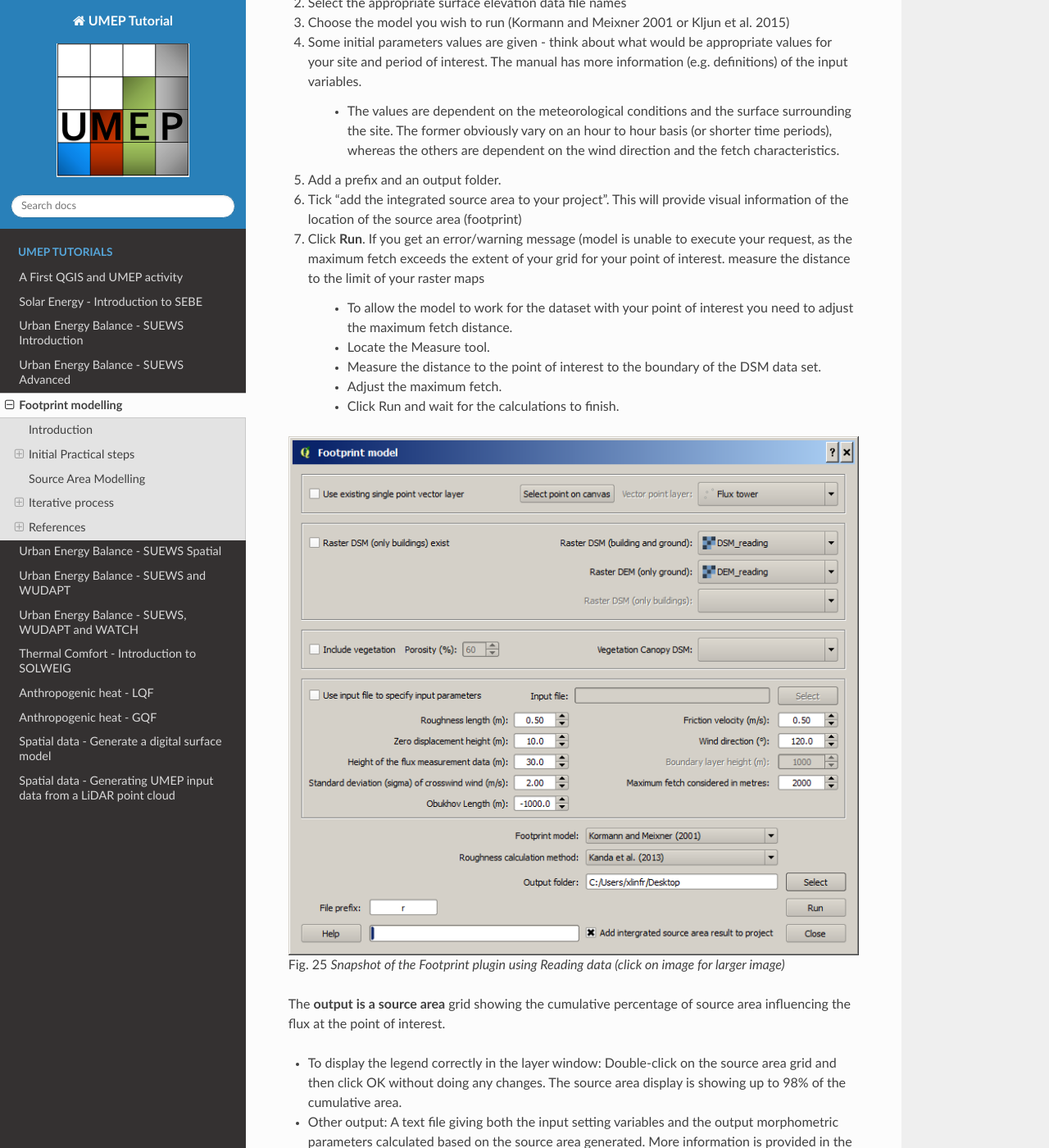
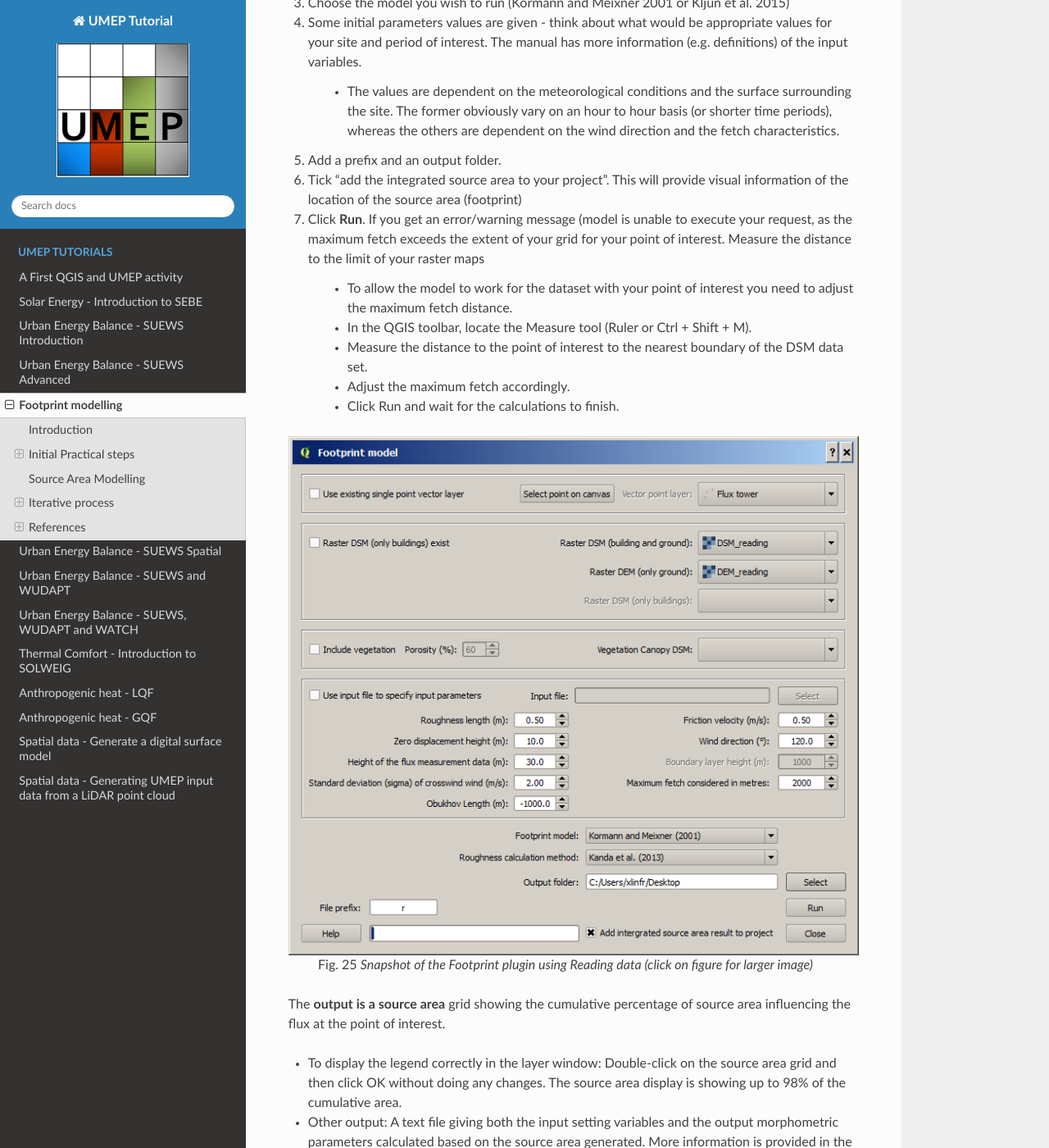
Before and after one commit to Urban-Meteorology-Reading/Tutorials, a Sphinx documentation site: the page built from docs/source/Tutorials/Footprint.rst, in a window 1280 px wide and 1400 px high, scrolled down 3095 px. Shown: the whole window at 82% size. Built offline with Sphinx 7.4.7 and the Read the Docs theme 2.0.0, drawn with Linux system fonts in a browser that asks for light colours; some of the changed text lies outside the part shown.

Commit message:
Update Footprint.rst
Minor adjustments

```diff
--- a/docs/source/Tutorials/Footprint.rst
+++ b/docs/source/Tutorials/Footprint.rst
@@ -23,8 +23,9 @@ et al. (2015) requires the boundary layer height.
 .. figure:: /images/Footprint_ReadingSourceArea.png
    :alt:  Example result
    :width: 100%
+   :align: center
 
-   Example result (click on image for larger image)
+   Example result (example from older version). Click on figure for larger image.
 
 Initial Practical steps
 -----------------------
@@ -35,21 +36,21 @@ Initial Practical steps
 
 -  Start the QGIS software
 -  If not visible on the desktop use the **Start** button to find the
-   software (i.e. Find QGIS under your applications)
--  use QGIS3
+   software (i.e. Find QGIS under your applications). Use QGIS3.
 
 When you open it on the top toolbar you will see **UMEP**.
 
 .. figure:: /images/Footprint_UMEP_location.png
    :alt:  none
    :width: 100%
+   :align: center
 
-   Location of footprint plugin (click on image for larger image)
+   Location of footprint plugin (click on figure for larger image)
 
 -  If UMEP is not on your machine, add the UMEP plugin by go to *Plugins>Manage and Install Plugins* in QGIS
    and search for UMEP. Click **Install plugin**. Here you can also see if there is newer versions of your added plugins.
 
--  Preferably, read through the section in the `online manual <SourceArea(Point)>`__
+-  Preferably, read through the section in the `online manual <https://umep-docs.readthedocs.io/en/latest/pre-processor/Urban%20Morphology%20Source%20Area%20(Point).html>`__
    BEFORE using the model, so you are familiar with it’s operation and terminology used.
 
 Data for Tutorial
@@ -76,8 +77,9 @@ Prior to Starting
 .. figure:: /images/Footprint_Add_Raster_Layer.png
    :alt:  none
    :width: 100%
+   :align: center
 
-   Loading a raster layer to QGIS (click on image for larger image)
+   Loading a raster layer to QGIS (click on figure for larger image)
 
 
 -  Have a look at the **layers** (see lower left) - if you untick the
@@ -86,8 +88,9 @@ Prior to Starting
 .. figure:: /images/Footprint_ReadingMap.png
    :alt:  none
    :width: 100%
+   :align: center
 
-   The Reading data loaded into QGIS (click on image for larger image)
+   The Reading data loaded into QGIS (click on figure for larger image)
 
 
 Source Area Modelling
@@ -109,19 +112,20 @@ To access the Source area model or Footprint model, go to *UMEP -> Pre-processor
 
 #. Tick “add the integrated source area to your project”. This will provide visual information of the location of the source area (footprint)
 
-#. Click **Run**. If you get an error/warning message (model is unable to execute your request, as the maximum fetch exceeds the extent of your grid for your point of interest. measure the distance to the limit of your raster maps
+#. Click **Run**. If you get an error/warning message (model is unable to execute your request, as the maximum fetch exceeds the extent of your grid for your point of interest. Measure the distance to the limit of your raster maps
 
 	- To allow the model to work for the dataset with your point of interest you need to adjust the maximum fetch distance.
-	- Locate the Measure tool.
-	- Measure the distance to the point of interest to the boundary of the DSM data set.
-	- Adjust the maximum fetch.
+	- In the QGIS toolbar, locate the Measure tool (Ruler or Ctrl + Shift + M).
+	- Measure the distance to the point of interest to the nearest boundary of the DSM data set.
+	- Adjust the maximum fetch accordingly.
 	- Click Run and wait for the calculations to finish.
 
 .. figure:: /images/Footprint_SourceAreaModel.png
    :alt:  none
    :width: 100%
+   :align: center
 
-   Snapshot of the Footprint plugin using Reading data (click on image for larger image)
+   Snapshot of the Footprint plugin using Reading data (click on figure for larger image)
 
 The **output is a source area** grid showing the cumulative percentage of source area influencing the flux at the point of interest.
 
@@ -150,7 +153,6 @@ To work with a site with no value known *a priori*.
 #. **Isotropic** file - has the **average value** for the area
 #. Use these values to populate the source area model window.
 
-
 Roughness parameters
 ~~~~~~~~~~~~~~~~~~~~
 
@@ -166,8 +168,6 @@ perform well for urban areas.
 With wind profile and eddy covariance anemometric data and the source
 area model, appropriate parameters can be determined and morphometric
 methods assessed (e.g. Kent et al. 2017).
-
-
 
 References
 ----------
```
Also changed, not shown: other parts of docs/source/Tutorials/Footprint.rst (+1 -2 lines).
